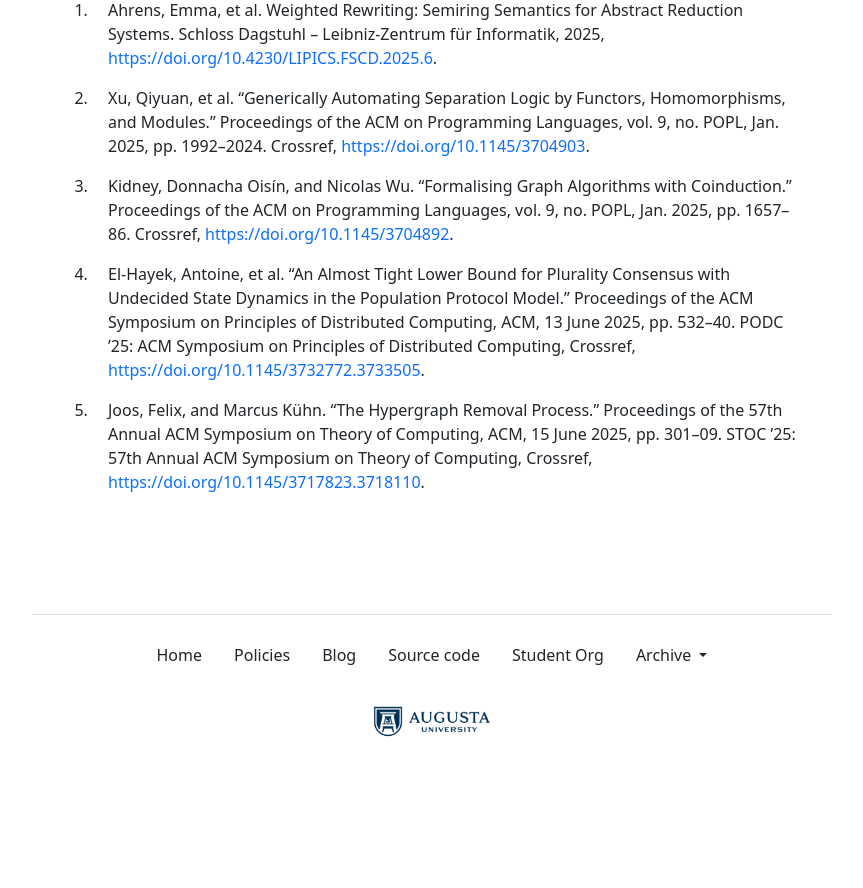
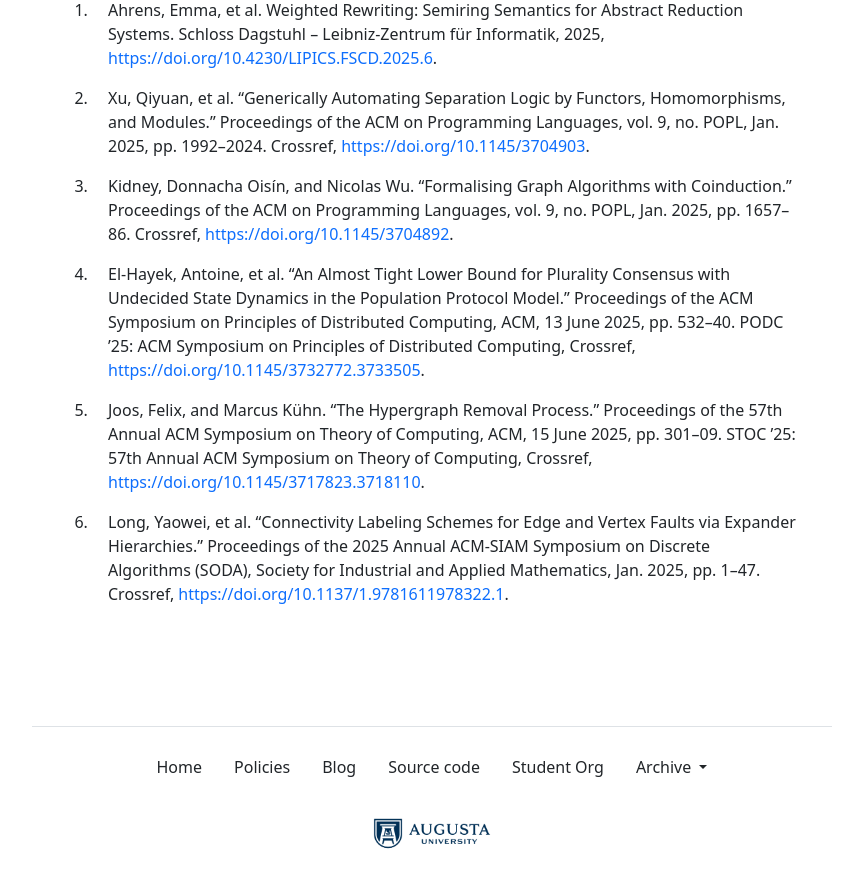
Before and after one commit to the-au-forml-lab/plgroup, a Jekyll site: the page built from docs/index.md, in a window 1280 px wide and 900 px high, scrolled down 1701 px. Shown: the top 888 px of the window, without its empty margins (208-1071 px from the left). Built offline with Jekyll 4.4.1, drawn with Linux system fonts in a browser that asks for light colours; before the commit the page ends 2489 px from its top, so only the background shows below that; some of the changed text lies outside the part shown.

Commit message:
[create-pull-request] automated change

```diff
--- a/data/history.txt
+++ b/data/history.txt
@@ -52,3 +52,4 @@
 10.1145/3704892
 10.1145/3732772.3733505
 10.1145/3717823.3718110
+10.1137/1.9781611978322.1
--- a/docs/index.md
+++ b/docs/index.md
@@ -36,7 +36,7 @@ organization.
 | 4.  | September 12 | Formalising Graph Algorithms with Coinduction.    | UH227 (Fishbowl) |
 | 5.  | September 19 | An Almost Tight Lower Bound for Plurality Consensus with Undecided State Dynamics in the Population Protocol Model.    | UH227 (Fishbowl) |
 | 6.  | September 26 | The Hypergraph Removal Process.    | UH227 (Fishbowl) |
-| 7.  | October 3    | Paper 06 discussion    | UH227 (Fishbowl) |
+| 7.  | October 3    | Connectivity Labeling Schemes for Edge and Vertex Faults via Expander Hierarchies.    | UH227 (Fishbowl) |
 | 8.  | October 10   | _Fall pause_           |                  |
 | 9.  | October 17   | Paper 07 discussion    | UH227 (Fishbowl) |
 | 10. | October 24   | Paper 08 discussion    | UH227 (Fishbowl) |
--- a/docs/papers.md
+++ b/docs/papers.md
@@ -3,3 +3,4 @@
 1. Kidney, Donnacha Oisín, and Nicolas Wu. “Formalising Graph Algorithms with Coinduction.” Proceedings of the ACM on Programming Languages, vol. 9, no. POPL, Jan. 2025, pp. 1657–86. Crossref, <https://doi.org/10.1145/3704892>.
 1. El-Hayek, Antoine, et al. “An Almost Tight Lower Bound for Plurality Consensus with Undecided State Dynamics in the Population Protocol Model.” Proceedings of the ACM Symposium on Principles of Distributed Computing, ACM, 13 June 2025, pp. 532–40. PODC ’25: ACM Symposium on Principles of Distributed Computing, Crossref, <https://doi.org/10.1145/3732772.3733505>.
 1. Joos, Felix, and Marcus Kühn. “The Hypergraph Removal Process.” Proceedings of the 57th Annual ACM Symposium on Theory of Computing, ACM, 15 June 2025, pp. 301–09. STOC ’25: 57th Annual ACM Symposium on Theory of Computing, Crossref, <https://doi.org/10.1145/3717823.3718110>.
+1. Long, Yaowei, et al. “Connectivity Labeling Schemes for Edge and Vertex Faults via Expander Hierarchies.” Proceedings of the 2025 Annual ACM-SIAM Symposium on Discrete Algorithms (SODA), Society for Industrial and Applied Mathematics, Jan. 2025, pp. 1–47. Crossref, <https://doi.org/10.1137/1.9781611978322.1>.
```
